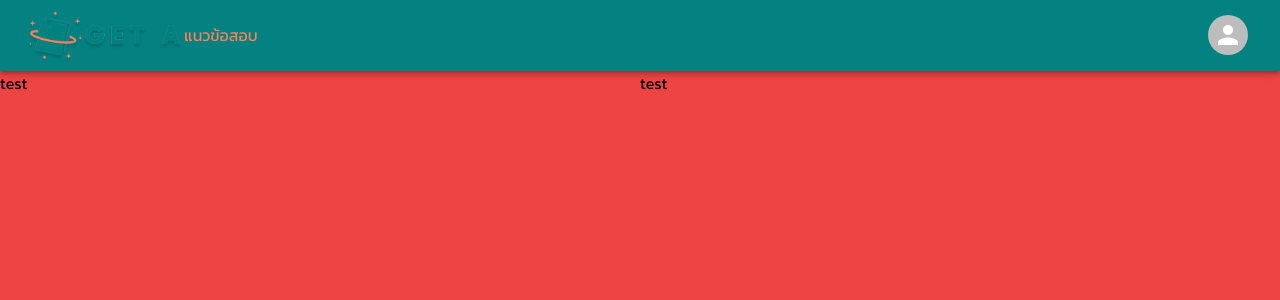
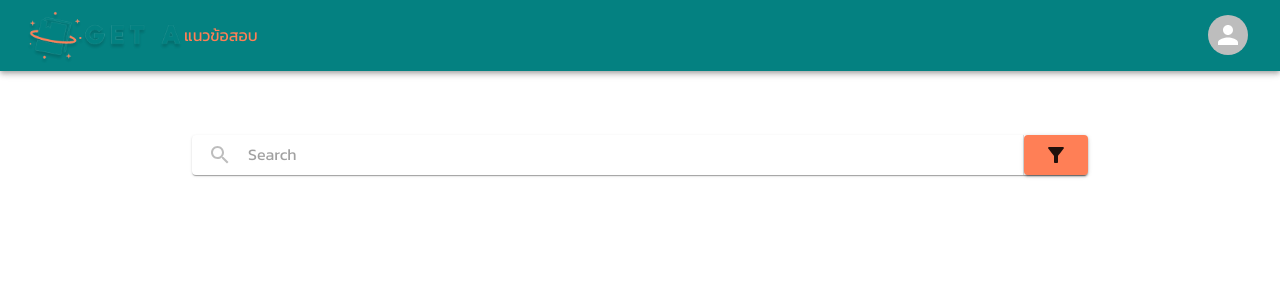
Before and after one commit to 63070054/GetA, a Next.js app in the folder frontend/: page / in a window 1280 px wide. Shown: the top 300 px of the page. Built offline with nearby package versions, Linux system fonts and the light colour scheme.

Commit message:
First Page and backgroundColor hover

```diff
--- /dev/null
+++ b/frontend/src/components/Filter/ShowFilterSelected.tsx
@@ -0,0 +1,10 @@
+
+const ShowFilterSelected = () => {
+  return (
+    <div>
+
+    </div>
+  );
+};
+
+export default ShowFilterSelected;
--- /dev/null
+++ b/frontend/src/components/Input/SearchInput.tsx
@@ -0,0 +1,32 @@
+
+import { Divider, InputBase, Paper } from '@mui/material';
+import { useState } from 'react';
+import { IconButton } from '@mui/material';
+import MenuIcon from '@mui/icons-material/Menu';
+import SearchIcon from '@mui/icons-material/Search';
+import DirectionsIcon from '@mui/icons-material/Directions';
+import FilterAltIcon from '@mui/icons-material/FilterAlt';
+import { Button } from '@mui/material';
+
+const SearchInput = () => {
+
+  const [searchInput, setSearchInput] = useState<String>("")
+
+  return (
+    <Paper className='flex'>
+      <IconButton disabled>
+        <SearchIcon className="px-2" />
+      </IconButton>
+      <InputBase
+        className='flex-1'
+        placeholder="Search"
+      />
+      <Divider className='h-9/12' orientation="vertical" />
+      <Button color="info" variant='contained' className='p-4 rounded-none text-white orangeButton'>
+        <FilterAltIcon />
+      </Button>
+    </Paper>
+  );
+};
+
+export default SearchInput;
--- a/frontend/src/components/NavBar/index.tsx
+++ b/frontend/src/components/NavBar/index.tsx
@@ -99,7 +99,7 @@ const NavBar = () => {
           <img src="/logo.png" onClick={() => route.push("/")} className="w-40 sm:hidden cursor-pointer" />
           <Box className="flex grow sm:block hidden">
             {pages.map((page, index) => (
-              <Typography variant="infoText">{page.name}</Typography>
+              <Typography variant="info">{page.name}</Typography>
             ))}
           </Box>
 
--- a/frontend/src/muiTheme.d.ts
+++ b/frontend/src/muiTheme.d.ts
@@ -3,21 +3,22 @@ import '@mui/material/styles';
 declare module '@mui/material/styles' {
 
   interface TypographyVariants {
-    infoText?: React.CSSProperties;
+    info?: React.CSSProperties;
   }
 
   interface TypographyVariantsOptions {
-    infoText?: React.CSSProperties;
+    info?: React.CSSProperties;
   }
 
   interface TypographyOptions {
-    infoText?: React.CSSProperties;
+    info?: React.CSSProperties;
   }
+
 }
 
 // Update the Typography's variant prop options
 declare module '@mui/material/Typography' {
   interface TypographyPropsVariantOverrides {
-    infoText: true;
+    info: true;
   }
 }
--- a/frontend/src/pages/_app.tsx
+++ b/frontend/src/pages/_app.tsx
@@ -10,7 +10,7 @@ export default function App({ Component, pageProps }: AppProps) {
   const theme = createTheme({
     palette: {
       primary: {
-        main: '#048181'
+        main: '#048181',
       },
       secondary: {
         main: '#E3F0F0'
@@ -21,13 +21,13 @@ export default function App({ Component, pageProps }: AppProps) {
     },
     typography: {
       fontFamily: "Kanit",
-      infoText: {
+      info: {
         color: "#FF7F56",
       }
     },
   });
 
-  const [isLogin, setIsLogin] = useState(false);
+  const [isLogin, setIsLogin] = useState(true);
 
   return (
     <ThemeProvider theme={theme}>
--- a/frontend/src/pages/index.tsx
+++ b/frontend/src/pages/index.tsx
@@ -1,13 +1,10 @@
+import SearchInput from "@/components/Input/SearchInput";
+
 export default function Home() {
   return (
     <>
-      <div className="flex w-full">
-        <div className="bg-red-500 w-full">
-          test
-        </div>
-        <div className="bg-red-500 w-full">
-          test
-        </div>
+      <div className="flex flex-col w-full">
+        <SearchInput />
       </div>
     </>
   )
--- a/frontend/src/styles/globals.css
+++ b/frontend/src/styles/globals.css
@@ -8,7 +8,18 @@ body {
 
 .orangeButton {
   background-color: #FF7F56;
-  color: white;
+}
+
+.orangeButton:hover {
+  background-color: #ff9470;
+}
+
+.greenButton {
+  background-color: #048181;
+}
+
+.greenButton:hover {
+  background-color: #128686;
 }
 
 .background {
```
